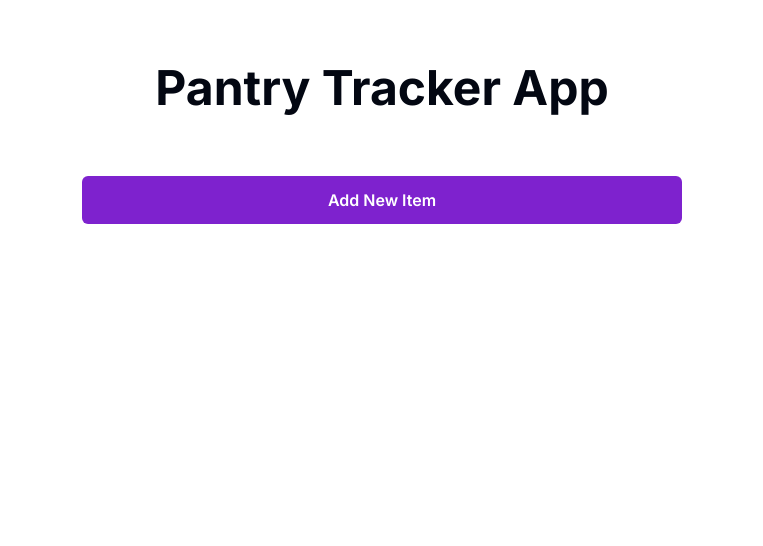
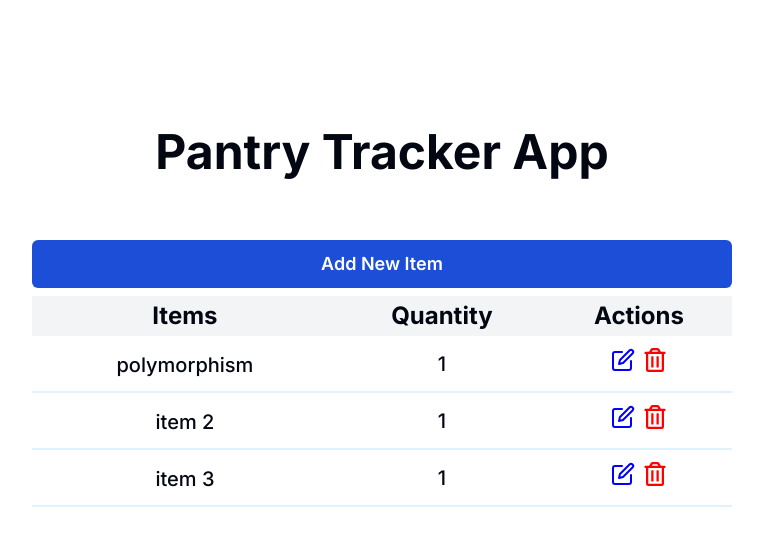
Before and after one commit to syedshahmirsultan/Headstarter-Project2, a Next.js app: page / in a window 1280 px wide. Shown: the top 546 px of the page, without its empty margins (258-1021 px from the left). Built offline with nearby package versions, Linux system fonts and the light colour scheme.

Commit message:
updated code

```diff
--- a/app/Components/AddDialog.tsx
+++ b/app/Components/AddDialog.tsx
@@ -13,13 +13,13 @@ import { ReactNode } from "react"
   return (
     <Dialog>
       <DialogTrigger asChild>
-      <button className="mt-8 md:mt-16 h-12 w-[300px] p-2 md:m-0 md:w-[600px] rounded-md bg-purple-700 text-white font-semibold text-md hover:bg-purple-600">
+      <button className="mt-8 md:mt-16 h-12 w-[300px] p-2 md:m-0 md:w-[700px] rounded-md bg-blue-700 text-white font-semibold text-md md:text-lg hover:bg-blue-600">
         Add New Item
         </button>
       </DialogTrigger>
       <DialogContent className="sm:max-w-[425px]">
         <DialogHeader>
-          <DialogTitle className="text-2xl font-bold text-purple-700">Add New Task</DialogTitle>
+          <DialogTitle className="text-2xl font-bold text-blue-700">Add New Task</DialogTitle>
 
         </DialogHeader>
         <form className="grid gap-4 py-4">
@@ -48,7 +48,7 @@ import { ReactNode } from "react"
           </div>
         </form>
         <DialogFooter>
-          <button type="submit" className="self-center flex items-center justify-center bg-purple-700 hover:bg-purple-600 text-white text-md font-medium h-10 w-32  rounded-md">Submit</button>
+          <button type="submit" className="self-center flex items-center justify-center bg-blue-700 hover:bg-blue-600 text-white text-md font-medium h-10 w-32  rounded-md">Submit</button>
         </DialogFooter>
       </DialogContent>
     </Dialog>
--- a/app/Components/EditDialog.tsx
+++ b/app/Components/EditDialog.tsx
@@ -10,17 +10,15 @@ import {
   } from "@/components/ui/dialog"
   import { ReactNode } from "react"
 
-   function AddDialog() {
+   function AddDialog({children}:{children:ReactNode}) {
     return (
       <Dialog>
         <DialogTrigger asChild>
-        <button className="mt-8 md:mt-16 h-12 w-[300px] p-2 md:m-0 md:w-[600px] rounded-md bg-purple-700 text-white font-semibold text-md hover:bg-purple-600">
-          Add New Item
-          </button>
+        {children}
         </DialogTrigger>
         <DialogContent className="sm:max-w-[425px]">
           <DialogHeader>
-            <DialogTitle className="text-2xl font-bold text-purple-700">Add New Task</DialogTitle>
+            <DialogTitle className="text-2xl font-bold text-purple-700">Edit Task</DialogTitle>
 
           </DialogHeader>
           <form className="grid gap-4 py-4">
@@ -49,7 +47,7 @@ import {
             </div>
           </form>
           <DialogFooter>
-            <button type="submit" className="self-center flex items-center justify-center bg-purple-700 hover:bg-purple-600 text-white text-md font-medium h-10 w-32  rounded-md">Submit</button>
+            <button type="submit" className="self-center flex items-center justify-center bg-blue-700 hover:bg-blue-600 text-white text-md font-medium h-10 w-32  rounded-md">Submit</button>
           </DialogFooter>
         </DialogContent>
       </Dialog>
--- /dev/null
+++ b/app/Components/TaskList.tsx
@@ -0,0 +1,97 @@
+// import { FaRegTrashAlt } from "react-icons/fa";
+// import { FiEdit } from "react-icons/fi";
+
+// const data= [
+// { item:"item 1",
+// quantity:"1",
+
+// },
+// { item:"item 2",
+// quantity:"1",
+
+// },
+// { item:"item 3",
+// quantity:"1",
+
+// },
+
+
+// ]
+
+
+
+// function TaskList(){
+//     return (
+//         <div className="mt-2 mx-auto w-[400px] md:w-[700px]">
+//         <table className="w-full ">
+//         <thead className="bg-gray-100 p-2 rounded-md ">
+//             <tr className="text-2xl font-bold text-gray-950">
+//                 <th>Items</th>
+//                 <th>Quantity</th>
+//                 <th>Actions</th>
+//             </tr>
+//         </thead>
+//         <tbody className="w-full h-auto mt-4">
+//  {data.map((item,index) => {
+//     return ( <tr key={index} className=" w-full h-12 border-b-2 border-sky-100 flex-col   text-xl text-gray-950 font-medium">
+//         <td>{item.item}</td>
+//         <td>{item.quantity}</td>
+//         <td className="flex self-center gap-x-1">
+//         <FiEdit color="blue" size={22} className="flex items-center"/>
+//         <FaRegTrashAlt color="red" size={22} />
+//         </td>
+//     </tr>)
+//  })
+
+
+//   } </tbody>
+//     </table>
+//         </div>
+//     )
+// }
+
+// export default TaskList;
+
+
+
+import { FaRegTrashAlt } from "react-icons/fa";
+import { FiEdit } from "react-icons/fi";
+
+const data = [
+  { item: "polymorphism ", quantity: "1" },
+  { item: "item 2", quantity: "1" },
+  { item: "item 3", quantity: "1" },
+];
+
+function TaskList() {
+  return (
+    <div className="mt-2 mx-auto w-[300px] md:w-[700px]">
+      <table className="w-full border-collapse">
+        <thead className="bg-gray-100 p-2 rounded-md">
+          <tr className="text-xl md:text-2xl font-bold text-gray-950">
+            <th className="p-1">Items</th>
+            <th className="p-1">Quantity</th>
+            <th className="p-1">Actions</th>
+          </tr>
+        </thead>
+        <tbody className="w-full h-auto mt-4">
+          {data.map((item, index) => (
+            <tr
+              key={index}
+              className="w-full h-12 border-b-2 border-sky-100 text-lg md:text-xl text-gray-950 font-medium"
+            >
+              <td className="p-1 md:p-3 flex items-center justify-center ">{item.item}</td>
+              <td className="p-1 md:p-3 text-center">{item.quantity}</td>
+              <td className="p-1 md:p-3 flex items-center justify-center gap-x-2">
+                <FiEdit color="blue" className="  cursor-pointer mt-2 md:mt-0 text-xl md:text-2xl" />
+                <FaRegTrashAlt color="red" className=" cursor-pointer mt-2 md:mt-0 text-xl md:text-2xl"/>
+              </td>
+            </tr>
+          ))}
+        </tbody>
+      </table>
+    </div>
+  );
+}
+
+export default TaskList;
--- a/app/page.tsx
+++ b/app/page.tsx
@@ -1,10 +1,12 @@
 import AddDialog from "./Components/AddDialog";
+import TaskList from "./Components/TaskList";
 
 export default function Home() {
   return (
-   <div className="w-full p-2 flex flex-col items-center md:p-0 mt-8 md:mt-16 md:max-w-6xl h-full md:mx-auto">
+   <div className="w-full p-2 flex flex-col items-center md:p-0 mt-24 md:mt-32 md:max-w-6xl h-full md:mx-auto">
     <h1 className="text-3xl md:text-5xl text-center font-bold text-gray-950 "> Pantry Tracker App</h1>
     <AddDialog/>
+    <TaskList/>
 
    </div>
   );
--- a/package.json
+++ b/package.json
@@ -19,6 +19,7 @@
     "next": "14.2.5",
     "react": "^18",
     "react-dom": "^18",
+    "react-icons": "^5.2.1",
     "tailwind-merge": "^2.4.0",
     "tailwindcss-animate": "^1.0.7"
   },
```
Also changed, not shown: 1 other file (tests, documents, lock files or other folders).
